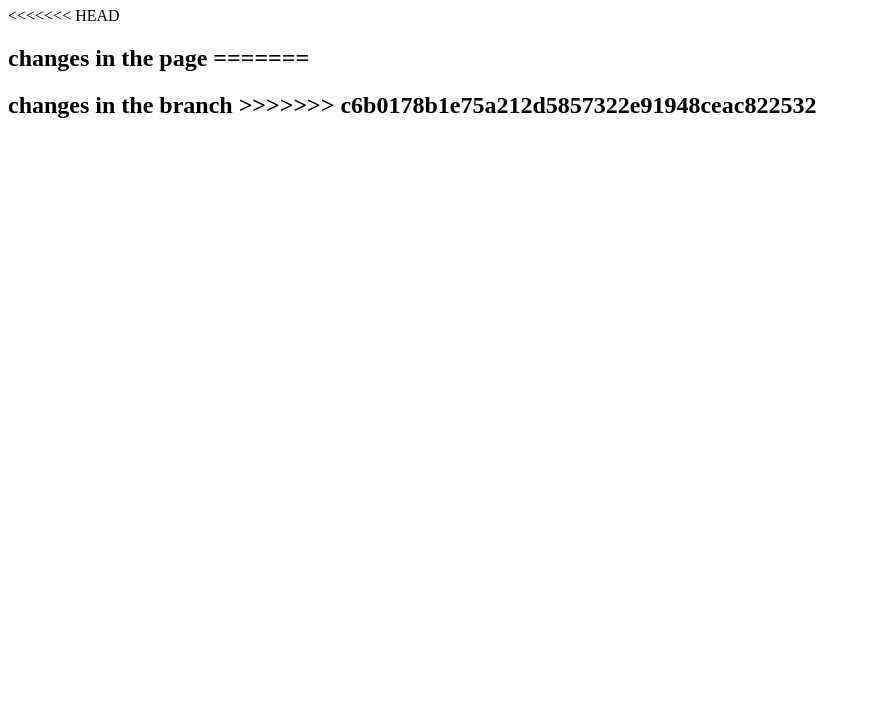
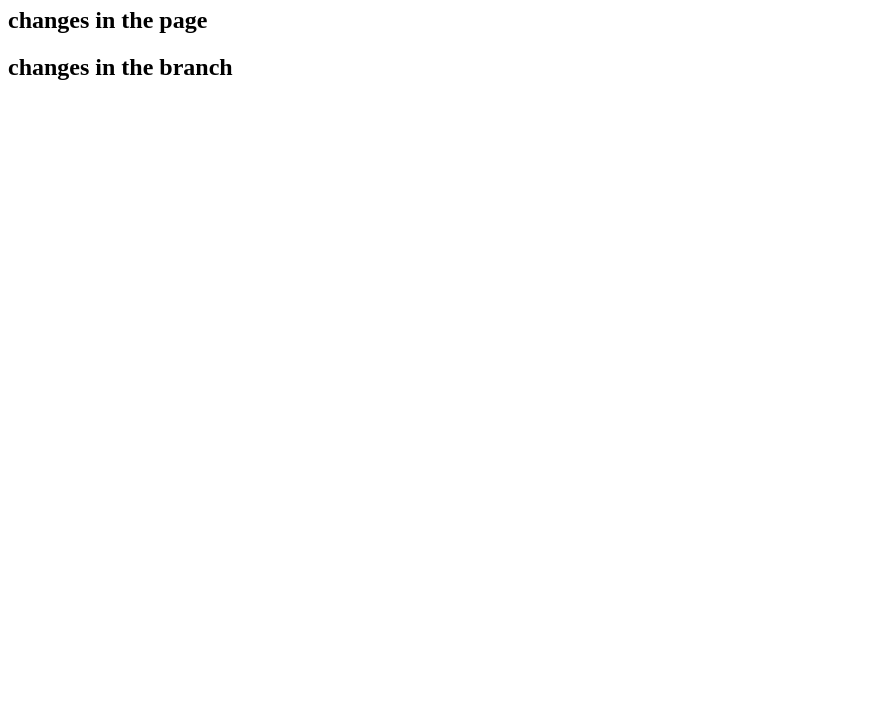
Before and after one commit to RishabhDevrani/bootcamp_testing, a plain HTML site: page index.html in a window 1280 px wide. Shown: the part 73-800 px from the top of the page, without its empty margins (0-871 px from the left). Drawn offline with Linux system fonts and the light colour scheme.

Commit message:
Initial Commit

```diff
--- a/index.html
+++ b/index.html
@@ -9,15 +9,12 @@
     <h1>
     let's upgrade, I am joining in Git and GitHub Bootcamp.
     </h1>
-<<<<<<< HEAD
 
     <h2>
         changes in the page
-=======
 
     <h2>
         changes in the branch
->>>>>>> c6b0178b1e75a212d5857322e91948ceac822532
     </h2>
 </body>
 </html>
```
